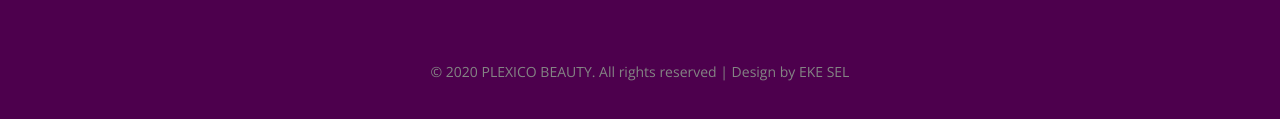
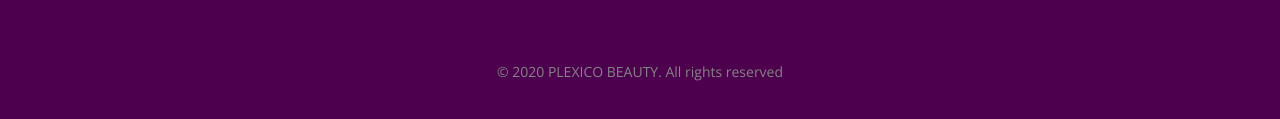
Before and after one commit to deepanshu12tt/projecthtml, a plain HTML site: page about.html in a window 1280 px wide. Shown: the part 2423-2542 px from the top of the page. Drawn offline with nearby package versions, Linux system fonts and the light colour scheme.

Commit message:
Update about.html

```diff
--- a/about.html
+++ b/about.html
@@ -161,7 +161,7 @@ Consectetur adipisicing elit, sed do eiusmod tempor incididunt ut lab ore et dol
           </div>
           <div class="clearfix"></div>
         </div>
-          <p class="copy-right">&copy 2020 PLEXICO BEAUTY. All rights reserved | Design by EKE SEL</a></p>
+          <p class="copy-right">&copy 2020 PLEXICO BEAUTY. All rights reserved</a></p>
         </div>
       </div>
       <!-- //footer -->
```
